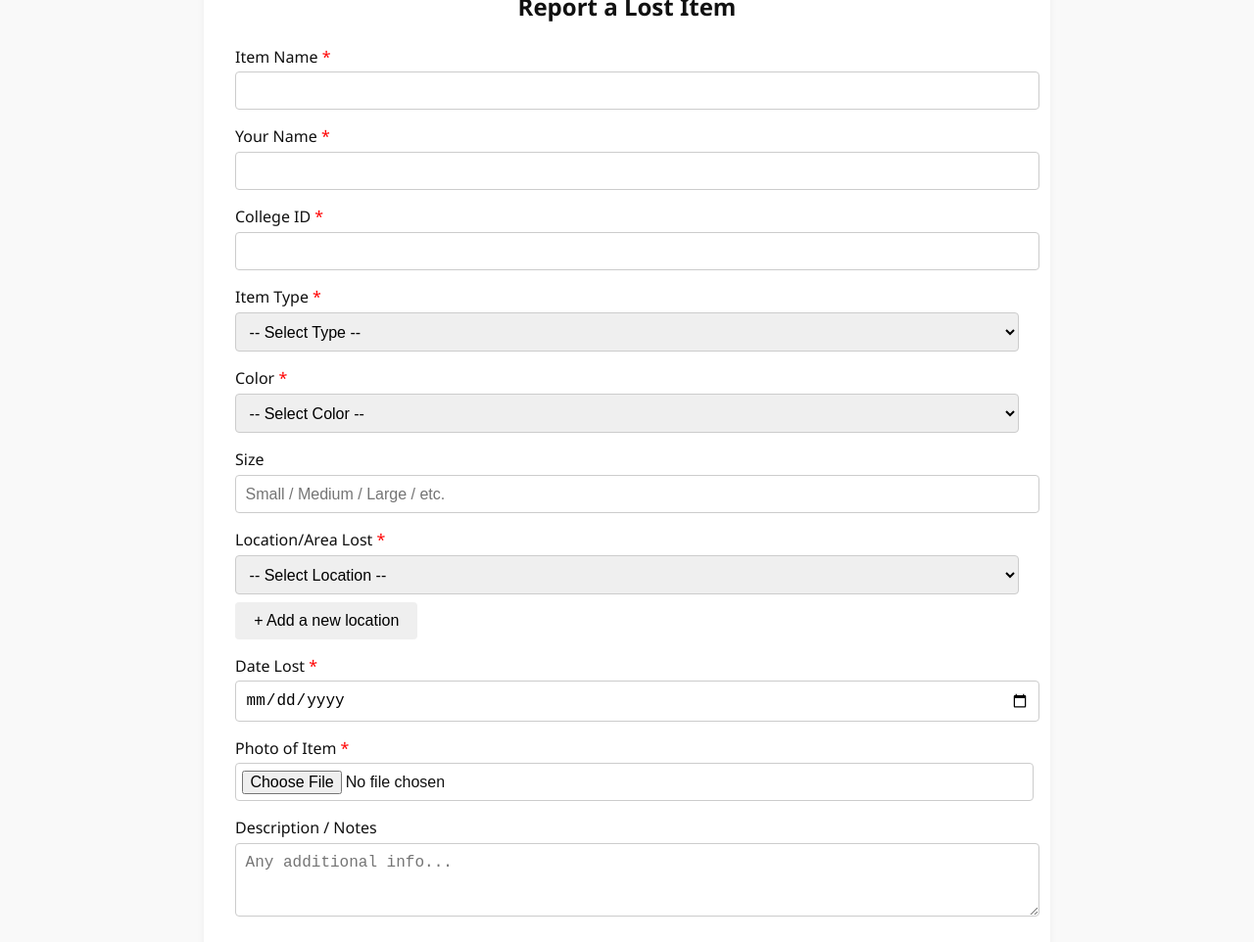
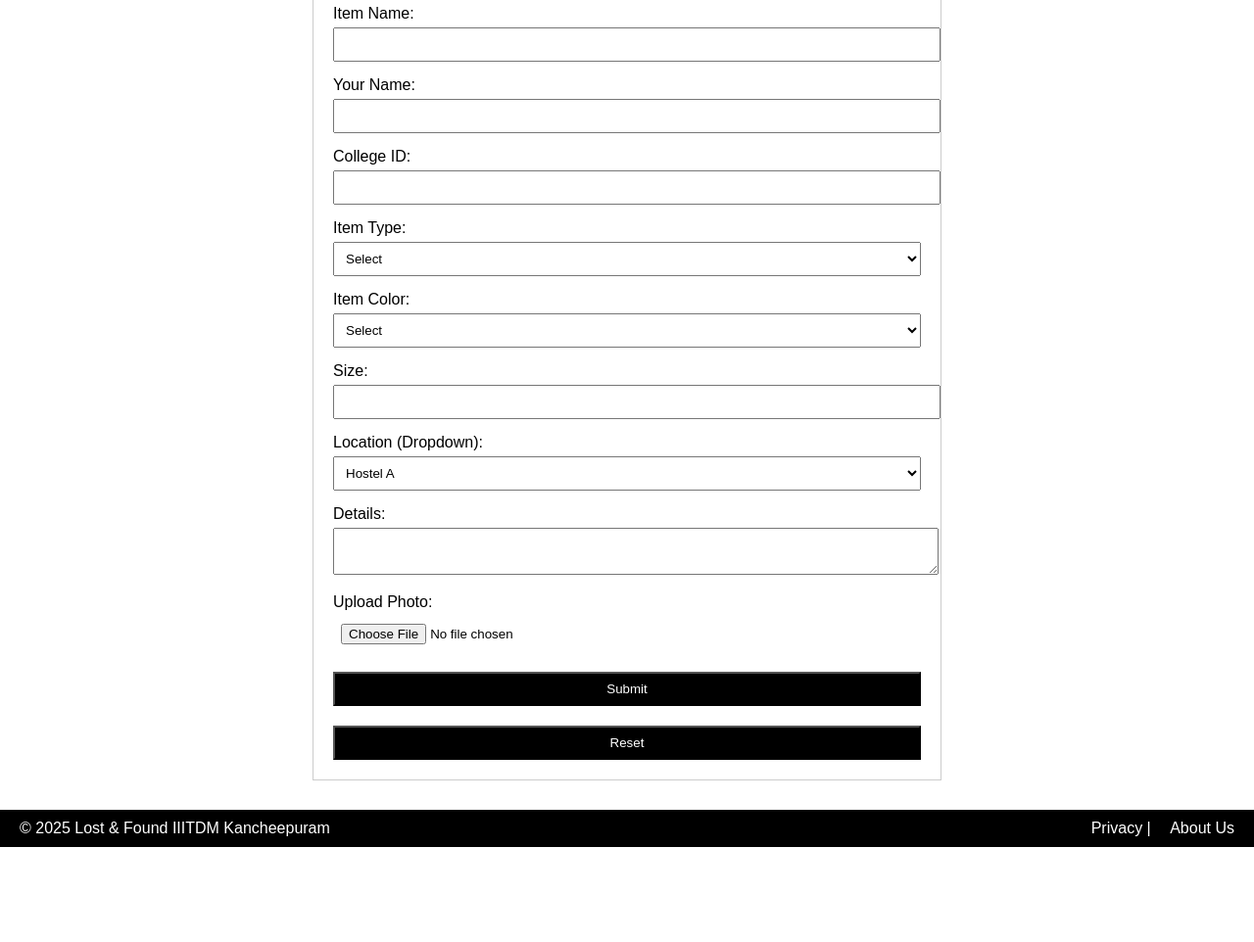
Before and after one commit to itsjanajana/LostAndFoundPortal, a plain HTML site: page report-lost.html in a window 1280 px wide. Shown: the part 152-1114 px from the top of the page at 98% size. After the commit the page ends 1017 px from the top, so only its background shows below. Drawn offline with Linux system fonts and the light colour scheme.

Commit message:
Update report-lost.html

```diff
--- a/report-lost.html
+++ b/report-lost.html
@@ -1,123 +1,55 @@
 <!DOCTYPE html>
 <html lang="en">
 <head>
-  <meta charset="UTF-8">
-  <title>Report Lost Item - Lost & Found IIITDMK</title>
+  <meta charset="UTF-8" />
+  <meta name="viewport" content="width=device-width, initial-scale=1.0" />
+  <title>Report Lost Item</title>
   <style>
     body {
-      font-family: 'Segoe UI', sans-serif;
+      font-family: Arial, sans-serif;
       margin: 0;
-      background-color: #f9f9f9;
-      color: #111;
+      padding: 0;
+      background: #fff;
     }
-    header {
-      background-color: #fff;
-      border-bottom: 1px solid #ddd;
+    header, footer {
+      background: #000;
+      color: #fff;
+      padding: 10px 20px;
       display: flex;
       justify-content: space-between;
       align-items: center;
-      padding: 0.8rem 2rem;
-      position: sticky;
-      top: 0;
-      z-index: 10;
     }
-    header h1 {
-      font-size: 1.4rem;
-      margin: 0;
-      color: #111;
+    header a, footer a {
+      color: #fff;
+      text-decoration: none;
+      margin-left: 15px;
     }
-    nav a {
-      margin-left: 1.2rem;
-      text-decoration: none;
-      color: #111;
-      font-weight: 500;
+    form {
+      max-width: 600px;
+      margin: 30px auto;
+      padding: 20px;
+      border: 1px solid #ccc;
     }
-    nav a:hover {
-      text-decoration: underline;
+    label {
+      display: block;
+      margin-top: 15px;
     }
-
-    main {
-      max-width: 800px;
-      margin: 2rem auto;
-      background: #fff;
-      padding: 2rem;
-      border-radius: 6px;
-      box-shadow: 0 0 8px rgba(0,0,0,0.05);
-    }
-    h2 {
-      text-align: center;
-      margin-bottom: 1.5rem;
-    }
-    form label {
-      display: block;
-      margin-top: 1rem;
-      font-weight: 500;
-    }
-    input, select, textarea {
+    input, textarea, select, button {
       width: 100%;
-      padding: 0.6rem;
-      margin-top: 0.3rem;
-      border: 1px solid #ccc;
-      border-radius: 4px;
-      font-size: 1rem;
-    }
-    input[type="file"] {
-      padding: 0.4rem;
-    }
-    .actions {
-      margin-top: 2rem;
-      display: flex;
-      justify-content: space-between;
+      padding: 8px;
+      margin-top: 5px;
     }
     button {
-      padding: 0.6rem 1.2rem;
-      font-size: 1rem;
-      border: none;
-      border-radius: 4px;
+      margin-top: 20px;
+      background-color: #000;
+      color: #fff;
       cursor: pointer;
-    }
-    button[type="submit"] {
-      background-color: #000;
-      color: white;
-    }
-    button[type="reset"] {
-      background-color: #ccc;
-    }
-    .success {
-      margin-top: 1rem;
-      color: green;
-      font-weight: 600;
-      text-align: center;
-      display: none;
-    }
-
-    footer {
-      text-align: center;
-      padding: 1rem 0;
-      border-top: 1px solid #ddd;
-      margin-top: 3rem;
-      color: #666;
-      font-size: 0.95rem;
-    }
-    footer a {
-      margin: 0 1rem;
-      color: #555;
-      text-decoration: none;
-    }
-    footer a:hover {
-      text-decoration: underline;
-    }
-
-    .new-location-box {
-      display: none;
-      margin-top: 0.5rem;
     }
   </style>
 </head>
 <body>
-
   <header>
-  <h1>Lost & Found IIITDMK</h1>
+    <div>Lost & Found IIITDMK</div>
     <nav>
       <a href="report-found.html">Report Found</a>
       <a href="report-lost.html">Report Lost</a>
@@ -127,191 +59,88 @@
     </nav>
   </header>
 
-<main>
-  <h2>Report a Lost Item</h2>
-  <form id="lost-form">
-    <label>Item Name<span style="color:red;"> *</span>
-      <input type="text" name="itemName" required>
-    </label>
-
-    <label>Your Name<span style="color:red;"> *</span>
-      <input type="text" name="personName" required>
-    </label>
-
-    <label>College ID<span style="color:red;"> *</span>
-      <input type="text" name="collegeId" required>
-    </label>
-
-    <label>Item Type<span style="color:red;"> *</span>
+  <form id="lostForm">
+    <h2>Report Lost Item</h2>
+    <label>Item Name:<input type="text" name="name" required></label>
+    <label>Your Name:<input type="text" name="personName" required></label>
+    <label>College ID:<input type="text" name="collegeId" required></label>
+    <label>Item Type:
       <select name="itemType" required>
-        <option value="">-- Select Type --</option>
-        <option>Water Bottle</option>
+        <option value="">Select</option>
+        <option>Bottle</option>
         <option>Wallet</option>
         <option>Card</option>
-        <option>Charger</option>
-        <option>Earphones</option>
+        <option>Electronics</option>
+        <option>Keys</option>
         <option>Notebook</option>
-        <option>Others</option>
       </select>
     </label>
-
-    <label>Color<span style="color:red;"> *</span>
-      <select name="itemColor" required>
-        <option value="">-- Select Color --</option>
+    <label>Item Color:
+      <select name="color" required>
+        <option value="">Select</option>
         <option>Black</option>
         <option>Blue</option>
         <option>Red</option>
+        <option>Green</option>
         <option>Grey</option>
-        <option>White</option>
-        <option>Green</option>
+      </select>
+    </label>
+    <label>Size:<input type="text" name="size"></label>
+    <label>Location (Dropdown):
+      <select name="location" required>
+        <option>Hostel A</option>
+        <option>Hostel B</option>
+        <option>Library</option>
+        <option>Mess</option>
+        <option>Lecture Hall</option>
+        <option>Playground</option>
         <option>Other</option>
       </select>
     </label>
-
-    <label>Size
-      <input type="text" name="itemSize" placeholder="Small / Medium / Large / etc.">
-    </label>
-
-    <label>Location/Area Lost<span style="color:red;"> *</span>
-      <select id="lostLocation" name="lostLocation" required></select>
-      <div class="new-location-box">
-        <input type="text" id="newLocation" placeholder="Add new location">
-        <button type="button" id="saveLocation">Save Location</button>
-      </div>
-    </label>
-    <button type="button" id="addNewLocation" style="margin-top:0.5rem;">+ Add a new location</button>
-
-    <label>Date Lost<span style="color:red;"> *</span>
-      <input type="date" name="dateLost" id="date-lost" required>
-    </label>
-
-    <label>Photo of Item<span style="color:red;"> *</span>
-      <input type="file" id="photo-upload" accept="image/png, image/jpeg" required>
-    </label>
-
-    <label>Description / Notes
-      <textarea name="description" rows="3" placeholder="Any additional info..."></textarea>
-    </label>
-
-    <div class="actions">
+    <label>Details:<textarea name="description" required></textarea></label>
+    <label>Upload Photo:<input type="file" name="photo" accept="image/*" required></label>
     <button type="submit">Submit</button>
     <button type="reset">Reset</button>
-    </div>
-
-    <div class="success" id="confirmation-message"></div>
   </form>
-</main>
 
   <footer>
-  © 2025 Lost & Found IIITDM Kancheepuram
-  | <a href="how-we-work.html">Privacy</a>
-  | <a href="about.html">About Us</a>
+    <div>© 2025 Lost & Found IIITDM Kancheepuram</div>
+    <div><a href="how-we-work.html">Privacy</a> | <a href="about.html">About Us</a></div>
   </footer>
 
   <script>
-  (function() {
-    const LOC_KEY = 'lost_locations';
-    const ITEM_KEY = 'lost_found_items';
+    document.getElementById('lostForm').addEventListener('submit', function(event) {
+      event.preventDefault();
+      const form = event.target;
+      const reader = new FileReader();
+      const fileInput = form.photo.files[0];
 
-    const locationSelect = document.getElementById('lostLocation');
-    const newLocInput = document.getElementById('newLocation');
-    const addLocBtn = document.getElementById('addNewLocation');
-    const saveLocBtn = document.getElementById('saveLocation');
-    const newLocBox = document.querySelector('.new-location-box');
+      reader.onload = function(e) {
+        const newItem = {
+          type: 'lost',
+          name: form.name.value,
+          personName: form.personName.value,
+          collegeId: form.collegeId.value,
+          itemType: form.itemType.value,
+          color: form.color.value,
+          size: form.size.value,
+          location: form.location.value,
+          description: form.description.value,
+          date: new Date().toISOString().split('T')[0],
+          photo: e.target.result
+        };
 
-    function loadLocations() {
-      let locations = JSON.parse(localStorage.getItem(LOC_KEY)) || [
-        "Academic Block A", "Academic Block B", "Admin Block", "Hostel A", "Hostel B",
-        "Cafeteria", "Library", "Lab Complex", "Playground", "Main Gate"
-      ];
-      populateDropdown(locations);
+        const existing = JSON.parse(localStorage.getItem('lost_found_items')) || [];
+        existing.unshift(newItem); // add to top
+        localStorage.setItem('lost_found_items', JSON.stringify(existing));
+        alert('Lost item reported successfully!');
+        form.reset();
+      };
+
+      if (fileInput) {
+        reader.readAsDataURL(fileInput);
       }
-
-    function populateDropdown(locList) {
-      locationSelect.innerHTML = '<option value="">-- Select Location --</option>';
-      locList.forEach(loc => {
-        const opt = document.createElement('option');
-        opt.value = opt.textContent = loc;
-        locationSelect.appendChild(opt);
     });
-    }
-
-    addLocBtn.addEventListener('click', () => {
-      newLocBox.style.display = 'block';
-    });
-
-    saveLocBtn.addEventListener('click', () => {
-      const val = newLocInput.value.trim();
-      if (!val) return;
-      let locs = JSON.parse(localStorage.getItem(LOC_KEY)) || [];
-      if (!locs.includes(val)) locs.push(val);
-      localStorage.setItem(LOC_KEY, JSON.stringify(locs));
-      populateDropdown(locs);
-      locationSelect.value = val;
-      newLocBox.style.display = 'none';
-      newLocInput.value = '';
-    });
-
-    const dateInput = document.getElementById('date-lost');
-    dateInput.max = new Date().toISOString().split('T')[0];
-
-    const form = document.getElementById('lost-form');
-    const msg = document.getElementById('confirmation-message');
-
-    form.addEventListener('submit', e => {
-      e.preventDefault();
-      msg.style.display = 'none';
-
-      if (!form.checkValidity()) {
-        form.reportValidity();
-        return;
-      }
-
-      const file = document.getElementById('photo-upload').files[0];
-      if (!file || !['image/jpeg','image/png'].includes(file.type) || file.size > 2*1024*1024) {
-        alert("Upload a valid JPG/PNG image under 2MB.");
-        return;
-      }
-
-      const reader = new FileReader();
-      reader.onload = () => {
-        const newItem = {
-          id: Date.now().toString(),
-          title: form['itemName'].value.trim(),
-          personName: form['personName'].value.trim(),
-          collegeId: form['collegeId'].value.trim(),
-          itemType: form['itemType'].value,
-          itemColor: form['itemColor'].value,
-          itemSize: form['itemSize'].value.trim(),
-          lostLocation: form['lostLocation'].value,
-          date: form['dateLost'].value,
-          description: form['description'].value.trim(),
-          imageUrl: reader.result,
-          status: 'lost'
-        };
-        const items = JSON.parse(localStorage.getItem(ITEM_KEY)) || [];
-        items.push(newItem);
-        localStorage.setItem(ITEM_KEY, JSON.stringify(items));
-
-        msg.textContent = "Thank you! Lost item submitted.";
-        msg.style.display = 'block';
-        form.reset();
-        dateInput.max = new Date().toISOString().split('T')[0];
-        newLocBox.style.display = 'none';
-      };
-      reader.readAsDataURL(file);
-    });
-
-    form.addEventListener('reset', () => {
-      msg.style.display = 'none';
-      newLocBox.style.display = 'none';
-      newLocInput.value = '';
-      locationSelect.value = "";
-    });
-
-    loadLocations();
-  })();
   </script>
-
 </body>
 </html>
```
Lines whose indentation alone changed are shown as unchanged.
